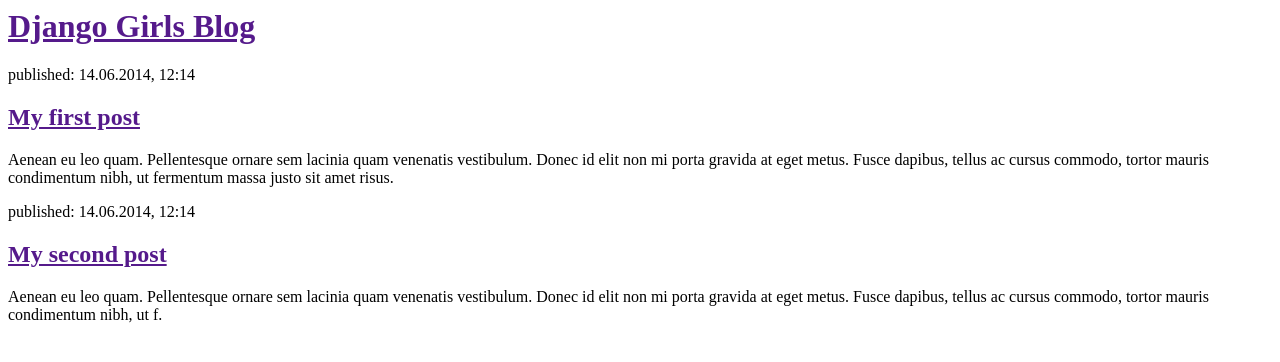
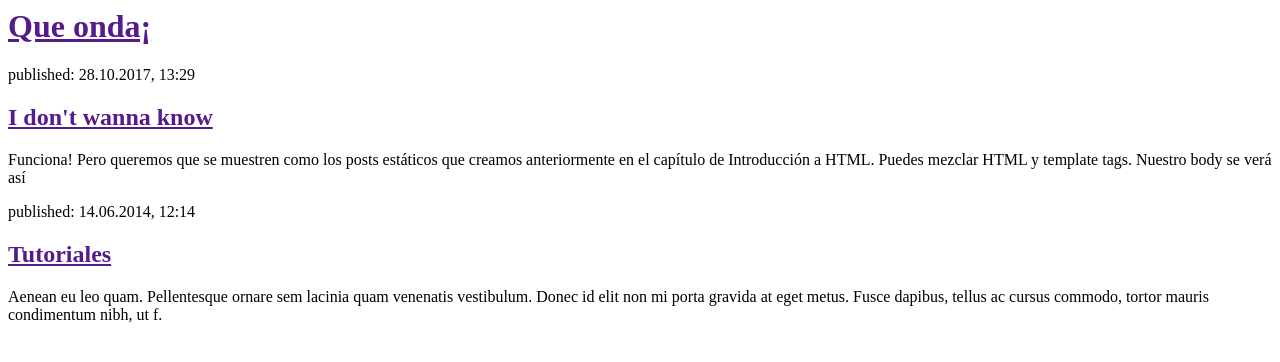
Before and after one commit to graceortega/my-first-blog, a Django app: page / in a window 1280 px wide. Shown: the top 362 px of the page. Run offline with Django 3.2, Linux system fonts and the light colour scheme.

Commit message:
Cambie el HTML para la página.

```diff
--- a/blog/templates/blog/post_list.html
+++ b/blog/templates/blog/post_list.html
@@ -1,21 +1,21 @@
 <html>
        <head>
-           <title>Django Girls blog</title>
+           <title>Hola Hola</title>
        </head>
        <body>
            <div>
-               <h1><a href="">Django Girls Blog</a></h1>
+               <h1><a href="">Que onda¡</a></h1>
+           </div>
+
+           <div>
+               <p>published: 28.10.2017, 13:29</p>
+               <h2><a href="">I don't wanna know</a></h2>
+               <p>Funciona! Pero queremos que se muestren como los posts estáticos que creamos anteriormente en el capítulo de Introducción a HTML. Puedes mezclar HTML y template tags. Nuestro body se verá así</p>
            </div>
 
            <div>
                <p>published: 14.06.2014, 12:14</p>
-               <h2><a href="">My first post</a></h2>
-               <p>Aenean eu leo quam. Pellentesque ornare sem lacinia quam venenatis vestibulum. Donec id elit non mi porta gravida at eget metus. Fusce dapibus, tellus ac cursus commodo, tortor mauris condimentum nibh, ut fermentum massa justo sit amet risus.</p>
-           </div>
-
-           <div>
-               <p>published: 14.06.2014, 12:14</p>
-               <h2><a href="">My second post</a></h2>
+               <h2><a href="">Tutoriales</a></h2>
                <p>Aenean eu leo quam. Pellentesque ornare sem lacinia quam venenatis vestibulum. Donec id elit non mi porta gravida at eget metus. Fusce dapibus, tellus ac cursus commodo, tortor mauris condimentum nibh, ut f.</p>
            </div>
        </body>
--- a/blog/views.py
+++ b/blog/views.py
@@ -1,4 +1,7 @@
 from django.shortcuts import render
+from django.utils import timezone
+from .models import Post
 
 def post_list(request):
-    return render(request, 'blog/post_list.html', {})
+    posts = Post.objects.filter(published_date__lte=timezone.now()).order_by('published_date')
+    return render(request, 'blog/post_list.html', {'posts' : posts})
```
